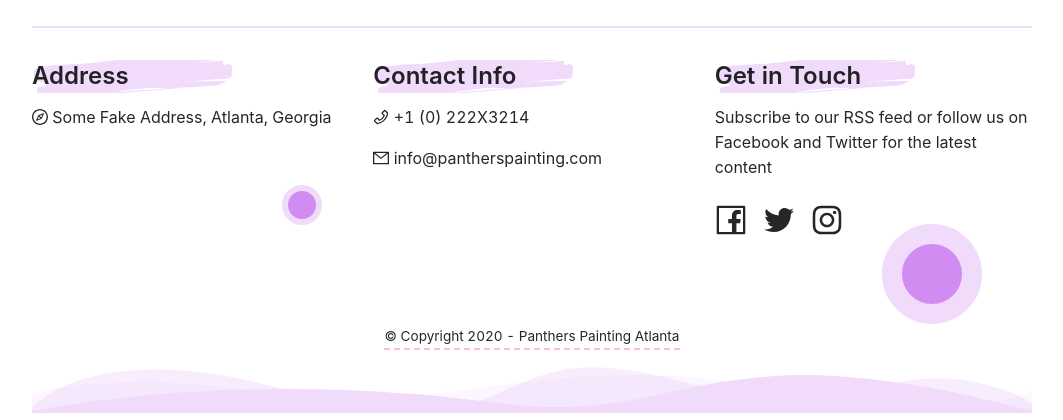
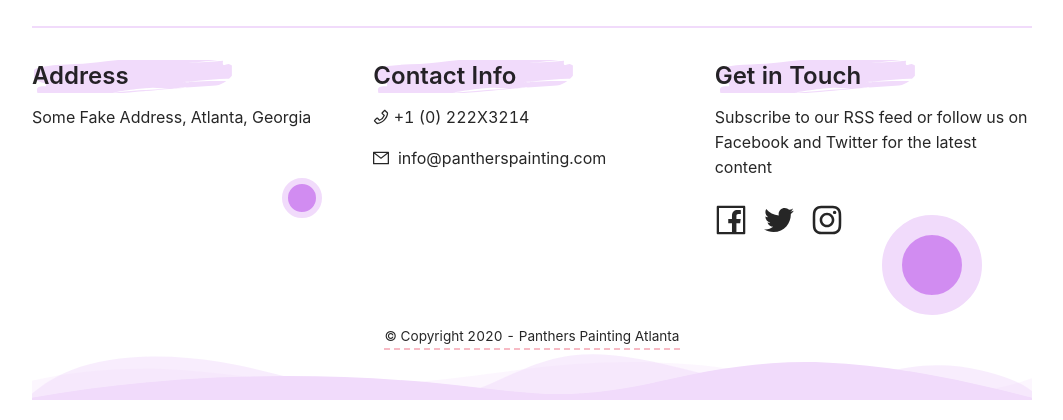
Before and after one commit to theahmadzai/pantherspainting, a Gatsby site: page /about in a window 1280 px wide. Shown: the part 856-1276 px from the top of the page, without its empty margins (108-1171 px from the left). Built offline with nearby package versions, Linux system fonts and the light colour scheme; Gatsby itself is replaced by a stand-in of ours.

Commit message:
refactor

```diff
--- a/src/components/Layout/Footer/Footer.js
+++ b/src/components/Layout/Footer/Footer.js
@@ -1,13 +1,13 @@
 import React from 'react'
 import { Row, Col, Typography } from 'antd'
 import {
-  CompassOutlined,
   PhoneOutlined,
   MailOutlined,
   FacebookOutlined,
   TwitterOutlined,
   InstagramOutlined,
 } from '@ant-design/icons'
+import FooterCurve from '../../Svgs/FooterCurve'
 import styles from './Footer.module.css'
 
 const { Title, Paragraph } = Typography
@@ -20,10 +20,7 @@ const Footer = () => {
           <Title level={3} className={styles.footerItemTitle}>
             Address
           </Title>
-          <Paragraph>
-            <CompassOutlined title="Office Address" /> Some Fake Address,
-            Atlanta, Georgia
-          </Paragraph>
+          <Paragraph>Some Fake Address, Atlanta, Georgia</Paragraph>
         </Col>
         <Col md={8} className={styles.footerItem}>
           <Title level={3} className={styles.footerItemTitle}>
@@ -33,7 +30,8 @@ const Footer = () => {
             <PhoneOutlined title="Contact" /> +1 (0) 222X3214
           </Paragraph>
           <Paragraph>
-            <MailOutlined title="Email" /> info@pantherspainting.com
+            <MailOutlined title="Email" />
+            &nbsp; info@pantherspainting.com
           </Paragraph>
         </Col>
         <Col md={8} className={styles.footerItem}>
@@ -57,40 +55,10 @@ const Footer = () => {
           </div>
         </Col>
       </Row>
-      <Row justify="center" style={{ paddingTop: '3rem' }}>
-        <Col>
-          <Paragraph
-            style={{ borderBottom: '2px dashed pink', fontSize: '.85rem' }}
-          >
-            &copy; Copyright 2020 - Panthers Painting Atlanta
-          </Paragraph>
-        </Col>
-      </Row>
-      <Row>
-        <Col span={24} style={{ overflow: 'hidden' }}>
-          <svg
-            preserveAspectRatio="none"
-            viewBox="0 0 1200 120"
-            xmlns="http://www.w3.org/2000/svg"
-            style={{
-              fill: '#f1dbfb',
-              width: '100%',
-              height: 50,
-              transform: 'rotate(180deg) scaleX(-1)',
-            }}
-          >
-            <path
-              d="M0 0v46.29c47.79 22.2 103.59 32.17 158 28 70.36-5.37 136.33-33.31 206.8-37.5 73.84-4.36 147.54 16.88 218.2 35.26 69.27 18 138.3 24.88 209.4 13.08 36.15-6 69.85-17.84 104.45-29.34C989.49 25 1113-14.29 1200 52.47V0z"
-              opacity=".25"
-            />
-            <path
-              d="M0 0v15.81c13 21.11 27.64 41.05 47.69 56.24C99.41 111.27 165 111 224.58 91.58c31.15-10.15 60.09-26.07 89.67-39.8 40.92-19 84.73-46 130.83-49.67 36.26-2.85 70.9 9.42 98.6 31.56 31.77 25.39 62.32 62 103.63 73 40.44 10.79 81.35-6.69 119.13-24.28s75.16-39 116.92-43.05c59.73-5.85 113.28 22.88 168.9 38.84 30.2 8.66 59 6.17 87.09-7.5 22.43-10.89 48-26.93 60.65-49.24V0z"
-              opacity=".5"
-            />
-            <path d="M0 0v5.63C149.93 59 314.09 71.32 475.83 42.57c43-7.64 84.23-20.12 127.61-26.46 59-8.63 112.48 12.24 165.56 35.4C827.93 77.22 886 95.24 951.2 90c86.53-7 172.46-45.71 248.8-84.81V0z" />
-          </svg>
-        </Col>
-      </Row>
+      <div className={styles.copyright}>
+        <span>&copy; Copyright 2020 - Panthers Painting Atlanta</span>
+      </div>
+      <FooterCurve />
     </footer>
   )
 }
--- a/src/components/Layout/Footer/Footer.module.css
+++ b/src/components/Layout/Footer/Footer.module.css
@@ -53,3 +53,15 @@
     border-radius: 100%;
   }
 }
+
+.copyright {
+  padding-top: 3rem;
+  display: flex;
+  justify-content: center;
+}
+
+.copyright span {
+  text-align: center;
+  font-size: 0.85rem;
+  border-bottom: 2px dashed #f7bbc5;
+}
```
